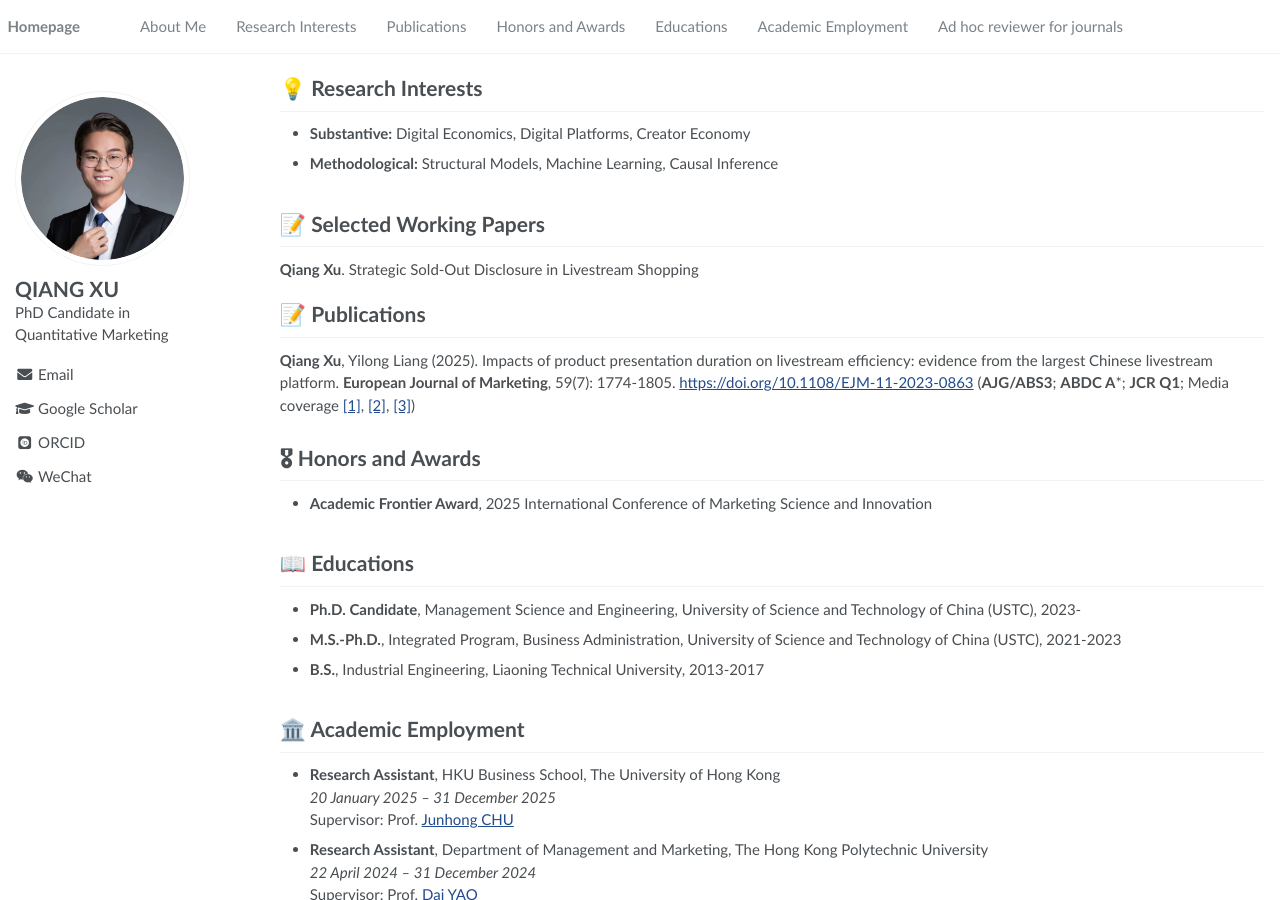
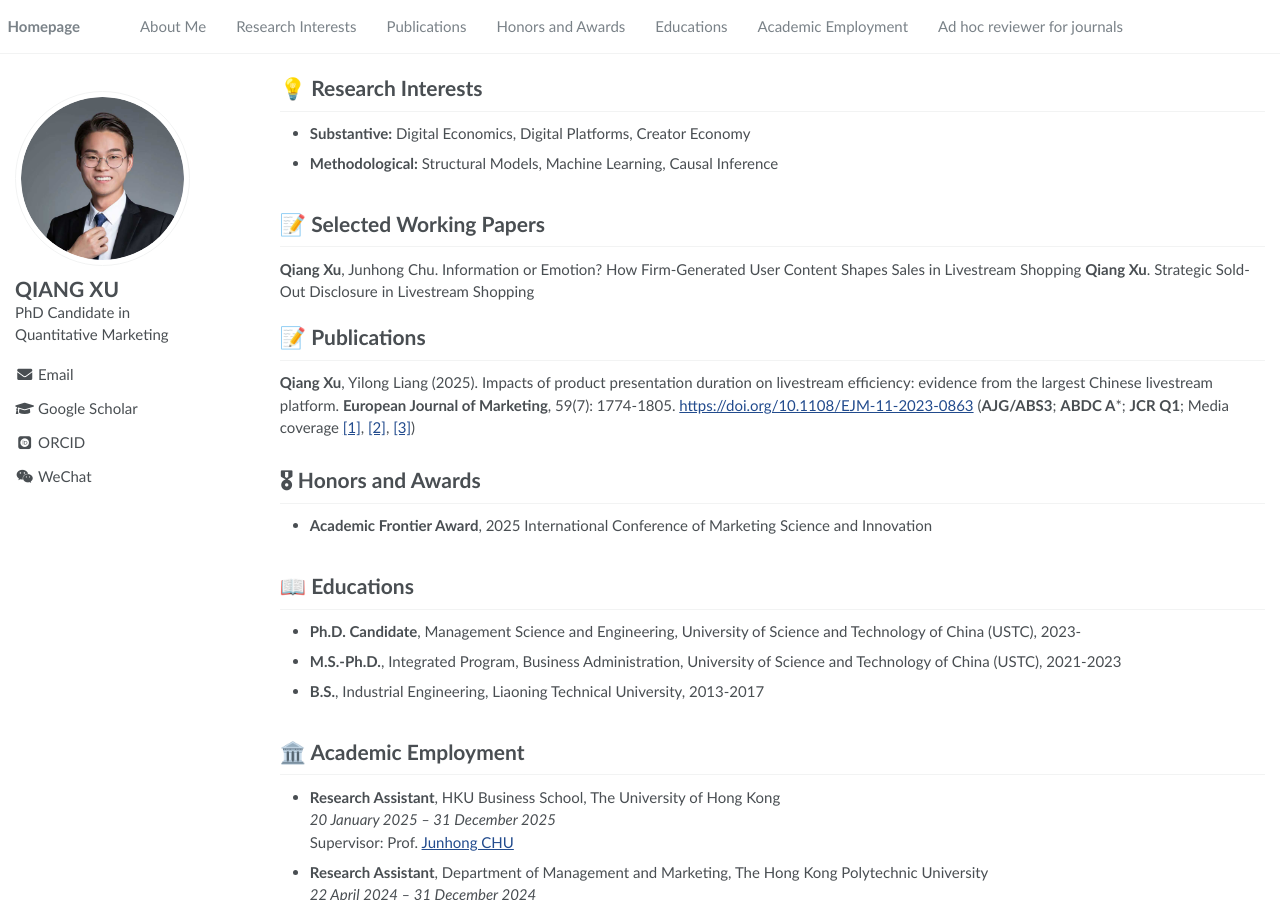
Before and after one commit to xuqiang/xuqiang.github.io, a Jekyll site: the page built from _pages/about.md, in a window 1280 px wide and 900 px high, scrolled down 318 px. Built offline with Jekyll 4.4.1, drawn with Linux system fonts in a browser that asks for light colours; some web fonts are replaced.

Commit message:
Update about.md

```diff
--- a/_pages/about.md
+++ b/_pages/about.md
@@ -42,6 +42,7 @@ Please feel free to reach out if you share similar research interests or wish to
 <span class='anchor' id='publications'></span>
 
 # 📝 Selected Working Papers
+**Qiang Xu**, Junhong Chu. Information or Emotion? How Firm-Generated User Content Shapes Sales in Livestream Shopping
 **Qiang Xu**. Strategic Sold-Out Disclosure in Livestream Shopping
 
 # 📝 Publications
```
